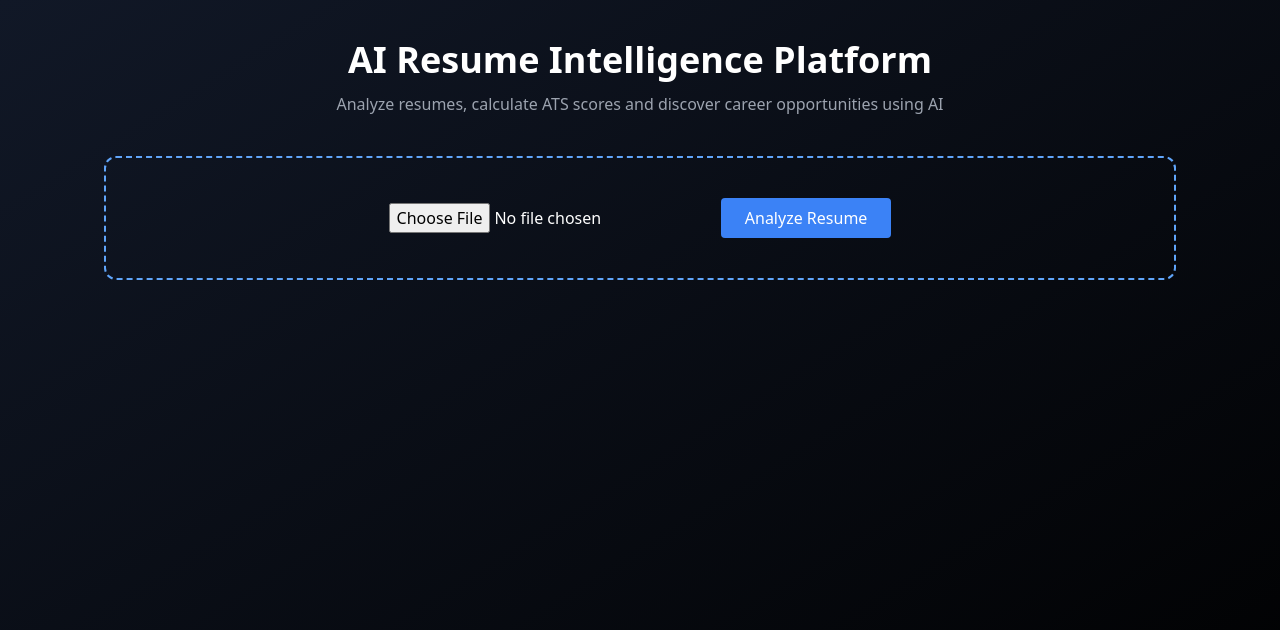
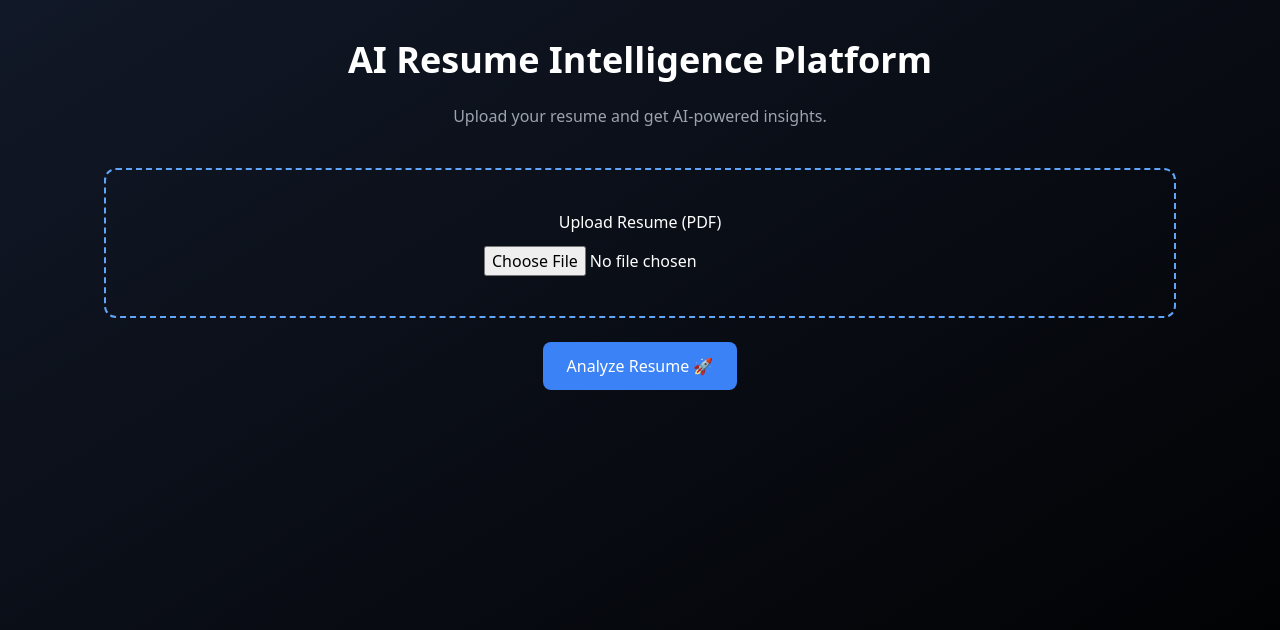
Before and after one commit to Varshithchidurala/ai-resume-intelligence-platform, a Flask app: page / in a window 1280 px wide. Shown: the top 630 px of the page. Run offline with Flask 3, Linux system fonts and the light colour scheme; some libraries are stand-ins or nearby versions.

Commit message:
Refactor index.html for improved layout and content

```diff
--- a/templates/index.html
+++ b/templates/index.html
@@ -1,55 +1,9 @@
 <!DOCTYPE html>
 <html>
-
 <head>
 
 <title>AI Resume Intelligence Platform</title>
-
 <script src="https://cdn.tailwindcss.com"></script>
-
-<style>
-
-#progressContainer{
-    width:100%;
-    height:10px;
-    background:#374151;
-    border-radius:10px;
-    overflow:hidden;
-}
-
-#progressBar{
-    width:0%;
-    height:10px;
-    background:#22c1c3;
-    transition:width 2s ease;
-}
-
-</style>
-
-<script>
-
-function startAnalysis(){
-
-document.getElementById("analysisSection").style.display="block";
-
-let bar=document.getElementById("progressBar");
-
-let width=0;
-
-let interval=setInterval(function(){
-
-if(width>=100){
-clearInterval(interval);
-}
-
-width+=4;
-bar.style.width=width+"%";
-
-},100);
-
-}
-
-</script>
 
 </head>
 
@@ -57,47 +11,29 @@ bar.style.width=width+"%";
 
 <div class="max-w-6xl mx-auto p-10">
 
-<h1 class="text-4xl font-bold text-center mb-3">
+<h1 class="text-4xl font-bold text-center mb-6">
 AI Resume Intelligence Platform
 </h1>
 
 <p class="text-center text-gray-400 mb-10">
-Analyze resumes, calculate ATS scores and discover career opportunities using AI
+Upload your resume and get AI-powered insights.
 </p>
 
-
-<form method="POST" enctype="multipart/form-data" class="text-center" onsubmit="startAnalysis()">
+<form method="POST" enctype="multipart/form-data" class="text-center">
 
 <div class="border-2 border-dashed border-blue-400 p-10 rounded-xl mb-6">
 
+<p class="mb-3">Upload Resume (PDF)</p>
+
 <input type="file" name="resume" required>
-
-<button class="bg-blue-500 px-6 py-2 rounded ml-4">
-Analyze Resume
-</button>
 
 </div>
 
+<button class="bg-blue-500 hover:bg-blue-600 px-6 py-3 rounded-lg">
+Analyze Resume 🚀
+</button>
+
 </form>
-
-
-
-<!-- ANALYSIS ANIMATION -->
-
-<div id="analysisSection" style="display:none">
-
-<div id="progressContainer">
-
-<div id="progressBar"></div>
-
-</div>
-
-<p class="text-gray-400 mt-2">
-Analyzing Resume...
-</p>
-
-</div>
-
 
 
 {% if score %}
@@ -105,37 +41,20 @@ Analyzing Resume...
 <div class="grid grid-cols-3 gap-6 mt-10 text-center">
 
 <div class="bg-gray-800 p-6 rounded-xl">
-
-<h3>Resume Score</h3>
-
-<h2 class="text-green-400 text-2xl">
-{{score}} / 50
-</h2>
-
+<h3 class="text-gray-400">Resume Score</h3>
+<h2 class="text-green-400 text-2xl">{{score}} / 50</h2>
 </div>
 
-
+<div class="bg-gray-800 p-6 rounded-xl">
+<h3 class="text-gray-400">ATS Score</h3>
+<h2 class="text-blue-400 text-2xl">{{ats}} / 50</h2>
+</div>
 
 <div class="bg-gray-800 p-6 rounded-xl">
-
-<h3>ATS Score</h3>
-
-<h2 class="text-blue-400 text-2xl">
-{{ats}} / 50
-</h2>
-
-</div>
-
-
-
-<div class="bg-gray-800 p-6 rounded-xl">
-
-<h3>Career Match</h3>
+<h3 class="text-gray-400">Career Match</h3>
 
 <a href="/career/{{role_url}}" class="text-purple-400 text-xl underline">
-
 {{role}}
-
 </a>
 
 </div>
@@ -143,29 +62,18 @@ Analyzing Resume...
 </div>
 
 
-
 <h2 class="text-xl mt-10 mb-3">Detected Skills</h2>
 
 {% for s in skills %}
-
-<span class="bg-green-500 px-3 py-1 rounded m-1 inline-block">
-{{s}}
-</span>
-
+<span class="bg-green-500 px-3 py-1 rounded m-1 inline-block">{{s}}</span>
 {% endfor %}
-
 
 
 <h2 class="text-xl mt-6 mb-3">Missing Skills</h2>
 
 {% for m in missing[:6] %}
-
-<span class="bg-red-500 px-3 py-1 rounded m-1 inline-block">
-{{m}}
-</span>
-
+<span class="bg-red-500 px-3 py-1 rounded m-1 inline-block">{{m}}</span>
 {% endfor %}
-
 
 
 <h2 class="text-xl mt-10 mb-3">AI Resume Suggestions</h2>
@@ -173,78 +81,50 @@ Analyzing Resume...
 <div class="bg-gray-800 p-6 rounded-xl">
 
 {% for s in suggestions %}
-
-<p class="text-green-400">
-✔ {{s}}
-</p>
-
+<p class="text-green-400">✔ {{s}}</p>
 {% endfor %}
 
 </div>
 
 
+<!-- INTERNSHIPS -->
 
 <h2 class="text-2xl mt-10 mb-6">Internship Opportunities</h2>
 
 <div class="grid grid-cols-3 gap-6">
 
-<a href="https://internshala.com" target="_blank" class="bg-purple-700 p-6 rounded-xl">
-Internshala
-</a>
+<a href="https://internshala.com" target="_blank" class="bg-purple-700 p-6 rounded-xl">Internshala</a>
 
-<a href="https://www.linkedin.com/jobs/internships" target="_blank" class="bg-purple-600 p-6 rounded-xl">
-LinkedIn Internships
-</a>
+<a href="https://www.linkedin.com/jobs/internships" target="_blank" class="bg-purple-600 p-6 rounded-xl">LinkedIn Internships</a>
 
-<a href="https://in.indeed.com/jobs?q=internship" target="_blank" class="bg-purple-500 p-6 rounded-xl">
-Indeed Internships
-</a>
+<a href="https://in.indeed.com/jobs?q=internship" target="_blank" class="bg-purple-500 p-6 rounded-xl">Indeed Internships</a>
 
-<a href="https://www.letsintern.com" target="_blank" class="bg-purple-400 p-6 rounded-xl text-black">
-LetsIntern
-</a>
+<a href="https://www.letsintern.com" target="_blank" class="bg-purple-400 p-6 rounded-xl text-black">LetsIntern</a>
 
-<a href="https://www.twenty19.com" target="_blank" class="bg-purple-300 p-6 rounded-xl text-black">
-Twenty19
-</a>
+<a href="https://www.twenty19.com" target="_blank" class="bg-purple-300 p-6 rounded-xl text-black">Twenty19</a>
 
-<a href="https://wellfound.com/jobs" target="_blank" class="bg-purple-200 p-6 rounded-xl text-black">
-AngelList
-</a>
+<a href="https://wellfound.com/jobs" target="_blank" class="bg-purple-200 p-6 rounded-xl text-black">AngelList</a>
 
 </div>
 
 
+<!-- JOBS -->
 
-<h2 class="text-2xl mt-12 mb-6">
-Live Job Opportunities (India)
-</h2>
+<h2 class="text-2xl mt-12 mb-6">Job Opportunities</h2>
 
 <div class="grid grid-cols-3 gap-6">
 
-<a href="https://www.linkedin.com/jobs" target="_blank" class="bg-teal-700 p-6 rounded-xl">
-LinkedIn Jobs
-</a>
+<a href="https://www.linkedin.com/jobs" target="_blank" class="bg-teal-700 p-6 rounded-xl">LinkedIn Jobs</a>
 
-<a href="https://in.indeed.com" target="_blank" class="bg-teal-600 p-6 rounded-xl">
-Indeed Jobs
-</a>
+<a href="https://in.indeed.com" target="_blank" class="bg-teal-600 p-6 rounded-xl">Indeed Jobs</a>
 
-<a href="https://www.naukri.com" target="_blank" class="bg-teal-500 p-6 rounded-xl">
-Naukri
-</a>
+<a href="https://www.naukri.com" target="_blank" class="bg-teal-500 p-6 rounded-xl">Naukri</a>
 
-<a href="https://www.glassdoor.co.in" target="_blank" class="bg-teal-400 p-6 rounded-xl text-black">
-Glassdoor
-</a>
+<a href="https://www.glassdoor.co.in" target="_blank" class="bg-teal-400 p-6 rounded-xl text-black">Glassdoor</a>
 
-<a href="https://www.freshersworld.com" target="_blank" class="bg-teal-300 p-6 rounded-xl text-black">
-FreshersWorld
-</a>
+<a href="https://www.freshersworld.com" target="_blank" class="bg-teal-300 p-6 rounded-xl text-black">FreshersWorld</a>
 
-<a href="https://www.foundit.in" target="_blank" class="bg-teal-200 p-6 rounded-xl text-black">
-Foundit
-</a>
+<a href="https://www.foundit.in" target="_blank" class="bg-teal-200 p-6 rounded-xl text-black">Foundit</a>
 
 </div>
 
@@ -253,5 +133,4 @@ Foundit
 </div>
 
 </body>
-
 </html>
```
